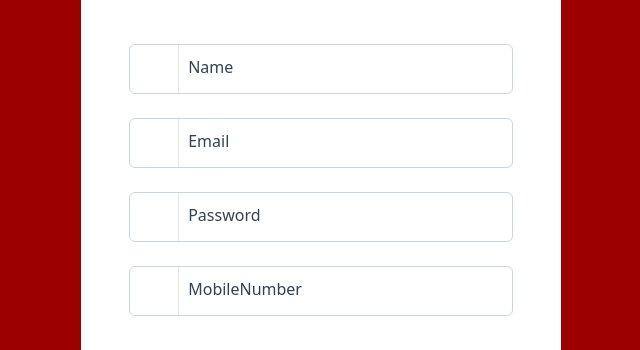
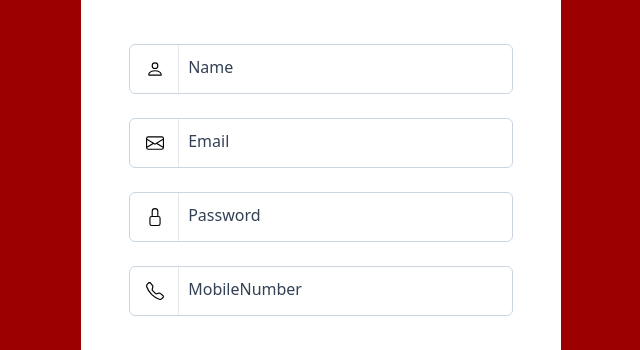
Before and after one commit to devjs1000/course-hub, a React (Vite) app: page /signup in a window 1280 px wide. Shown: the part 194-544 px from the top of the page, without its empty margins (319-959 px from the left). Built offline with nearby package versions, Linux system fonts and the light colour scheme; no server answers.

Commit message:
Login and Signup component is updated with icons

```diff
--- a/src/components/Auth/Login.jsx
+++ b/src/components/Auth/Login.jsx
@@ -42,10 +42,16 @@ const Login = () => {
 				<form className="w-4/5 h-full" onSubmit={submitLogin}>
 					<h2 className="text-4xl font-semibold mb-12">Login</h2>
 					<div className="flex flex-col items-start gap-6 mb-12">
-						<FormControl type="email" label="email" onChange={getLoginData} />
+						<FormControl
+							type="email"
+							label="email"
+							icon="PERSON"
+							onChange={getLoginData}
+						/>
 						<FormControl
 							type="password"
 							label="password"
+							icon="LOCK"
 							onChange={getLoginData}
 						/>
 						<a
--- a/src/components/Auth/Signup.jsx
+++ b/src/components/Auth/Signup.jsx
@@ -46,16 +46,28 @@ const Signup = () => {
 				<form className="w-4/5 h-full" onSubmit={submitSignup}>
 					<h2 className="text-4xl font-semibold mb-12">Sign up</h2>
 					<div className="flex flex-col items-start gap-6 mb-12">
-						<FormControl type="text" label="name" onChange={getSignupData} />
-						<FormControl type="email" label="email" onChange={getSignupData} />
+						<FormControl
+							type="text"
+							label="name"
+							icon="PERSON"
+							onChange={getSignupData}
+						/>
+						<FormControl
+							type="email"
+							label="email"
+							icon="EMAIL"
+							onChange={getSignupData}
+						/>
 						<FormControl
 							type="password"
 							label="password"
+							icon="LOCK"
 							onChange={getSignupData}
 						/>
 						<FormControl
 							type="number"
 							label="mobileNumber"
+							icon="PHONE"
 							onChange={getSignupData}
 						/>
 					</div>
```
